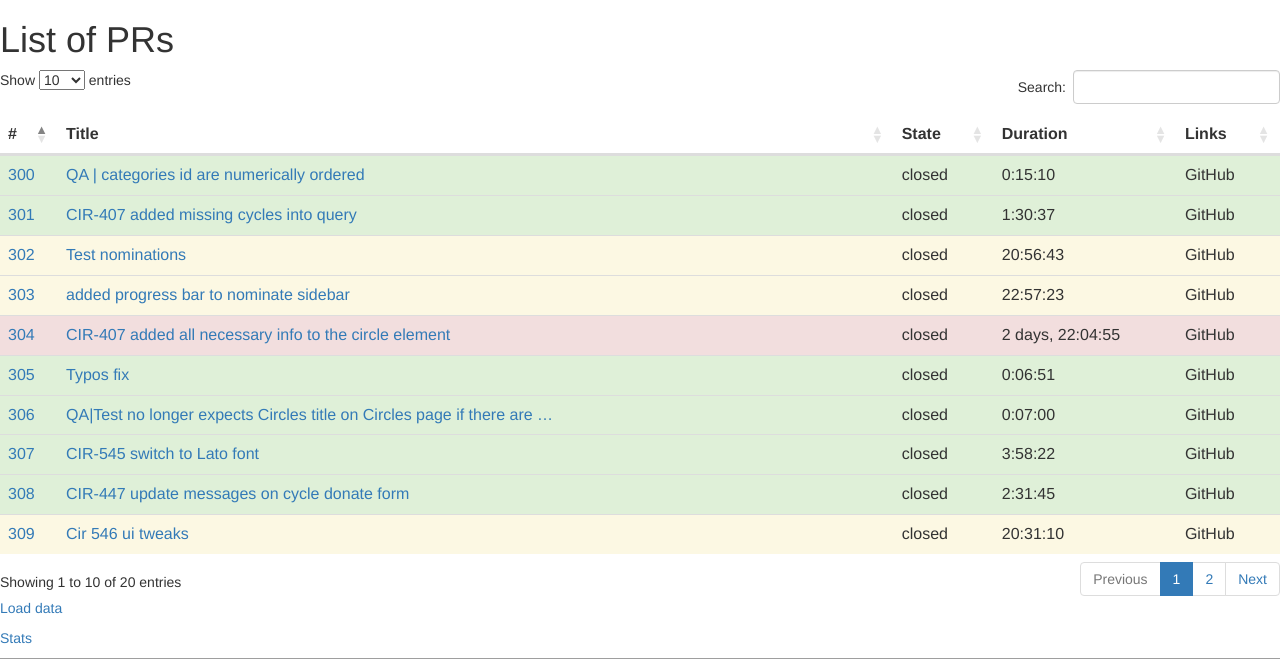
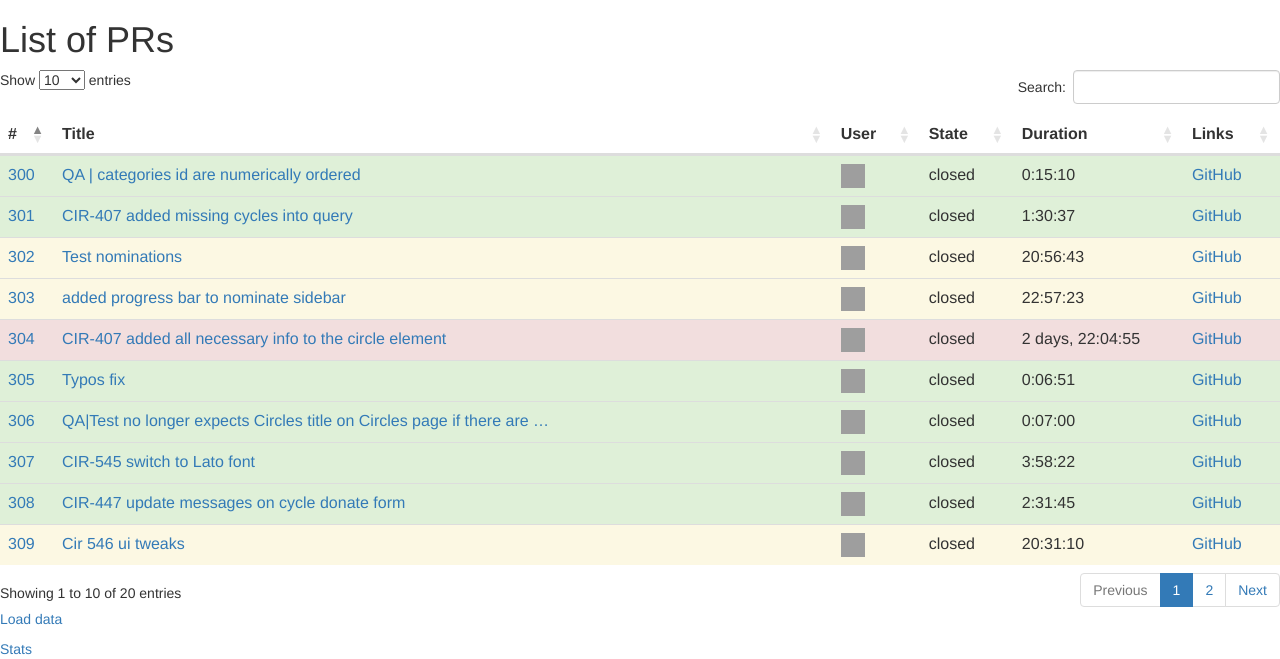
Before and after one commit to vafliik/github_stats, a Django app: page /pr_stats/ in a window 1280 px wide. Shown: the top 659 px of the page. Run offline with Django 3.2, Linux system fonts and the light colour scheme; data comes from the database, SQL or seed files in the repository; both versions use the stored data as it was after the commit; some libraries are stand-ins or nearby versions; grey boxes are pictures that could not be loaded.

Commit message:
Add users

```diff
--- a/pr_stats/admin.py
+++ b/pr_stats/admin.py
@@ -1,6 +1,7 @@
 from django.contrib import admin
 
-from pr_stats.models import PullRequest, Event
+from pr_stats.models import PullRequest, Event, User
 
 admin.site.register(PullRequest)
 admin.site.register(Event)
+admin.site.register(User)
--- a/pr_stats/models.py
+++ b/pr_stats/models.py
@@ -3,17 +3,25 @@ import time
 
 from django.db import models
 
-from pr_stats import services
+class User(models.Model):
+    id = models.IntegerField(primary_key=True)
+    login = models.CharField(max_length=30)
+    avatar_url = models.URLField(null=True)
+    url = models.URLField(null=True)
 
+    def __str__(self):
+        return self.login
 
 class PullRequest(models.Model):
     number = models.IntegerField(primary_key=True)
     title = models.CharField(max_length=200)
+    user = models.ForeignKey(User, on_delete=models.CASCADE)
     state = models.CharField(max_length=30)
     body = models.TextField(default='')
     created_at = models.DateTimeField(blank=True, null=True)
     closed_at = models.DateTimeField(blank=True, null=True)
     closed_after_sec = models.IntegerField(blank=True, null=True)
+    html_url = models.URLField(null=True)
 
     def time_open(self):
         if self.closed_at is None:
@@ -46,6 +54,11 @@ class Event(models.Model):
     pull_request = models.ForeignKey(PullRequest, on_delete=models.CASCADE)
     event = models.CharField(max_length=30)
     label = models.CharField(max_length=30, null=True)
+    actor = models.ForeignKey(User, on_delete=models.CASCADE)
+    created_at = models.DateTimeField(blank=True, null=True)
+
+    def time_since_pr(self):
+        return self.created_at - self.pull_request.created_at
 
     def __str__(self):
         if self.label is None:
--- a/pr_stats/services.py
+++ b/pr_stats/services.py
@@ -5,6 +5,11 @@ import requests
 from datetime import datetime, timezone, timedelta
 
 TOKEN = os.environ['GITHUB_TOKEN']
+
+def get_users():
+    r = requests.get('https://api.github.com/repos/salsita/circlesorg/users', headers={'Authorization': 'token {}'.format(TOKEN)})
+    users = json.loads(r.text)
+    return users
 
 def get_pulls(state=all, per_page=10):
     params = {'state': state, 'per_page': per_page}
--- a/pr_stats/templates/pr_stats/detail.html
+++ b/pr_stats/templates/pr_stats/detail.html
@@ -1,6 +1,7 @@
 <h1>{{ pr.title }}</h1>
+{{pr.created_at}}
 <ul>
     {% for event in events %}
-    <li>{{ event.event }}</li>
+    <li><img src="{{ event.actor.avatar_url }}" style="width:24px;height:24px;">{{ event.event }} - {{ event.time_since_pr }}</li>
     {% endfor %}
 </ul>
--- a/pr_stats/templates/pr_stats/index.html
+++ b/pr_stats/templates/pr_stats/index.html
@@ -12,6 +12,7 @@
         <tr>
             <th>#</th>
             <th>Title</th>
+            <th>User</th>
             <th>State</th>
             <th>Duration</th>
             <th>Links</th>
@@ -23,9 +24,10 @@
         <tr class="{{pull.alert}}">
             <td><a href="{% url 'pr_stats:detail' pull.number %}">{{ pull.number }}</a></td>
             <td><a href="{% url 'pr_stats:detail' pull.number %}">{{ pull.title }}</a></td>
+            <td><img src="{{ pull.user.avatar_url }}" style="width:24px;height:24px;"></td>
             <td>{{ pull.state }}</td>
             <td data-order="{{ pull.time_open_sec }}">{{ pull.time_open }}</td>
-            <td>GitHub</td>
+            <td><a href="{{pull.html_url}}" target="_blank">GitHub</a></td>
         </tr>
         {% endfor %}
     </tbody>
--- a/pr_stats/views.py
+++ b/pr_stats/views.py
@@ -5,7 +5,7 @@ from django.shortcuts import render, redirect, get_object_or_404
 from django.http import HttpResponse
 
 from pr_stats import services
-from pr_stats.models import PullRequest, Event
+from pr_stats.models import PullRequest, Event, User
 from pr_stats.services import median_value
 
 
@@ -16,6 +16,7 @@ def index(request):
     }
     return render(request, 'pr_stats/index.html', context)
 
+
 def detail(request, pr_number):
     pr = get_object_or_404(PullRequest, pk=pr_number)
     events = pr.event_set.all()
@@ -24,16 +25,19 @@ def detail(request, pr_number):
         event_data = services.get_events(pr.number)
 
         for event in event_data:
-            e = Event(pull_request = pr)
+            e = Event(pull_request=pr)
             e.id = event['id']
             e.event = event['event']
             e.label = event['label']['name'] if 'label' in event.keys() else None
+            e.actor = create_user_if_not_already(event['actor'])
+            e.created_at = dateutil.parser.parse(event['created_at'])
             e.save()
 
         events = pr.event_set.all()
 
     context = {'pr': pr, 'events': events}
     return render(request, 'pr_stats/detail.html', context)
+
 
 def statistics(request):
     pulls = PullRequest.objects.filter(state='closed')
@@ -49,15 +53,19 @@ def statistics(request):
     }
     return render(request, 'pr_stats/statisticts.html', context)
 
+
 def pulls(request):
     PullRequest.objects.all().delete()
     Event.objects.all().delete()
+
+    data_users = services.get_users()
 
     data = services.get_pulls(state='closed', per_page=20)
     for pull in data:
         pr = PullRequest()
         pr.number = pull['number']
         pr.title = pull['title']
+        pr.user = create_user_if_not_already(pull['user'])
         pr.state = pull['state']
         pr.body = pull['body']
         pr.created_at = dateutil.parser.parse(pull['created_at'])
@@ -66,6 +74,14 @@ def pulls(request):
             pr.closed_at = dateutil.parser.parse(pull['closed_at'])
             pr.closed_after_sec = pr.time_open_sec()
 
+        pr.html_url = pull['html_url']
+
         pr.save()
 
     return redirect('pr_stats:index')
+
+
+def create_user_if_not_already(user):
+    user_created = User.objects.get_or_create(id=user['id'], login=user['login'], avatar_url = user['avatar_url'], url = user['url'])
+    # tuple ({user}, created=True/False)
+    return user_created[0]
```
Also changed, not shown: db.sqlite3.
